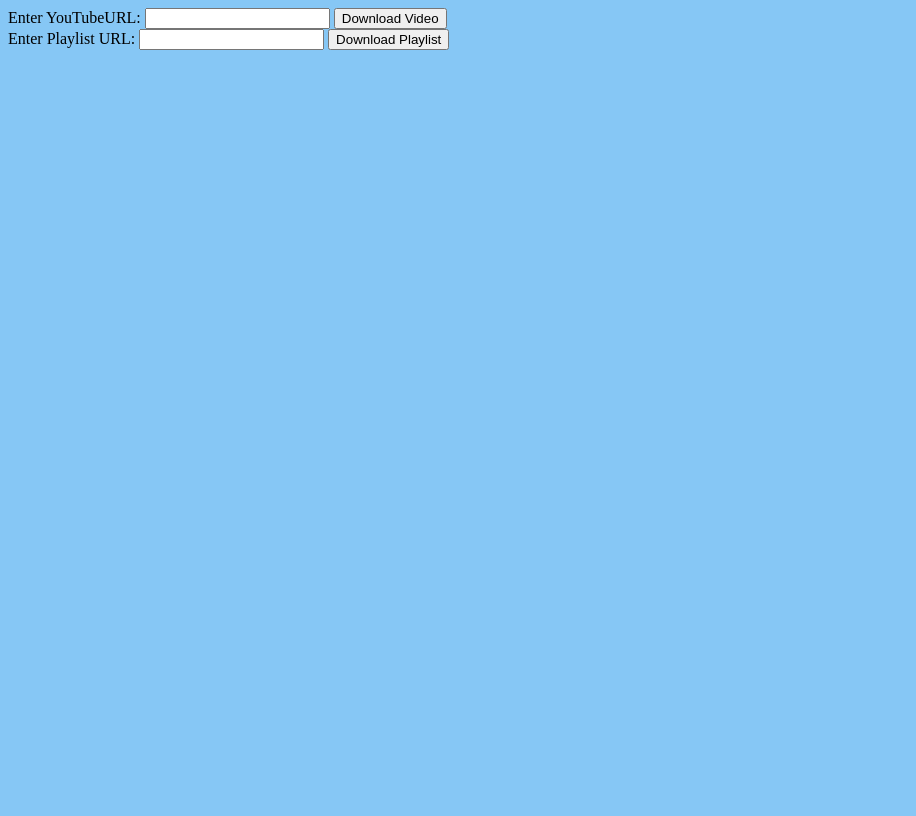
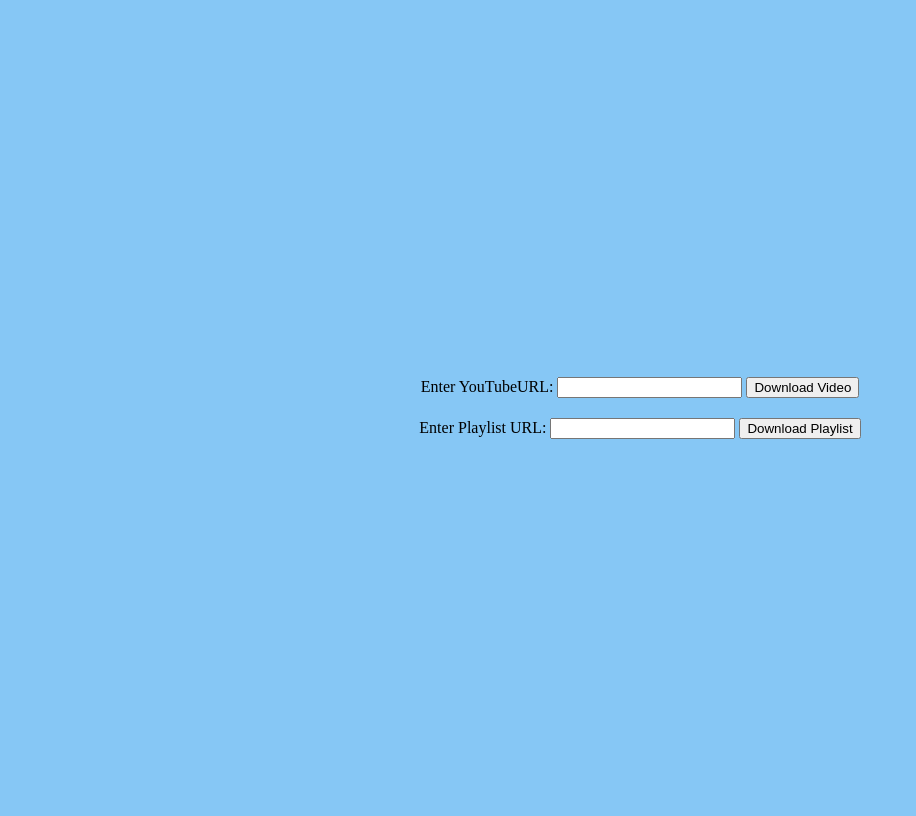
Before and after one commit to wilsonchenghy/YouTube-Downloader-Website, a Flask app: page / in a window 1280 px wide. Shown: the whole page, without its empty margins (0-916 px from the left). Before the commit the page ends 50 px from the top, so only its background shows below. Run offline with Flask 3, Linux system fonts and the light colour scheme.

Commit message:
css change

```diff
--- a/static/styles.css
+++ b/static/styles.css
@@ -1,3 +1,18 @@
 body {
     background-color: rgba(117, 191, 244, 0.87);
 }
+
+.container{
+    display: flex;
+    justify-content: center;
+    align-items: center;
+
+    /* height needed to be specify so that the vertical align-items work */
+    height: 100vh;
+
+    flex-direction: column;
+}
+
+form{
+    margin: 10px;
+}
--- a/templates/index.html
+++ b/templates/index.html
@@ -9,6 +9,7 @@
     </head>
 
     <body>
+        <div class="container">
             <form action="/downloadVideo" method="post">
                 <label for="youTubeUrl">Enter YouTubeURL: </label>
                 <input type="text" id="youTubeUrl" name="youTubeUrl" required>
@@ -20,5 +21,6 @@
                 <input type="text" id="playlistUrl" name="playlistUrl" required>
                 <button>Download Playlist</button>
             </form>
+        </div>
     </body>
 </html>
```
Lines whose indentation alone changed are shown as unchanged.
